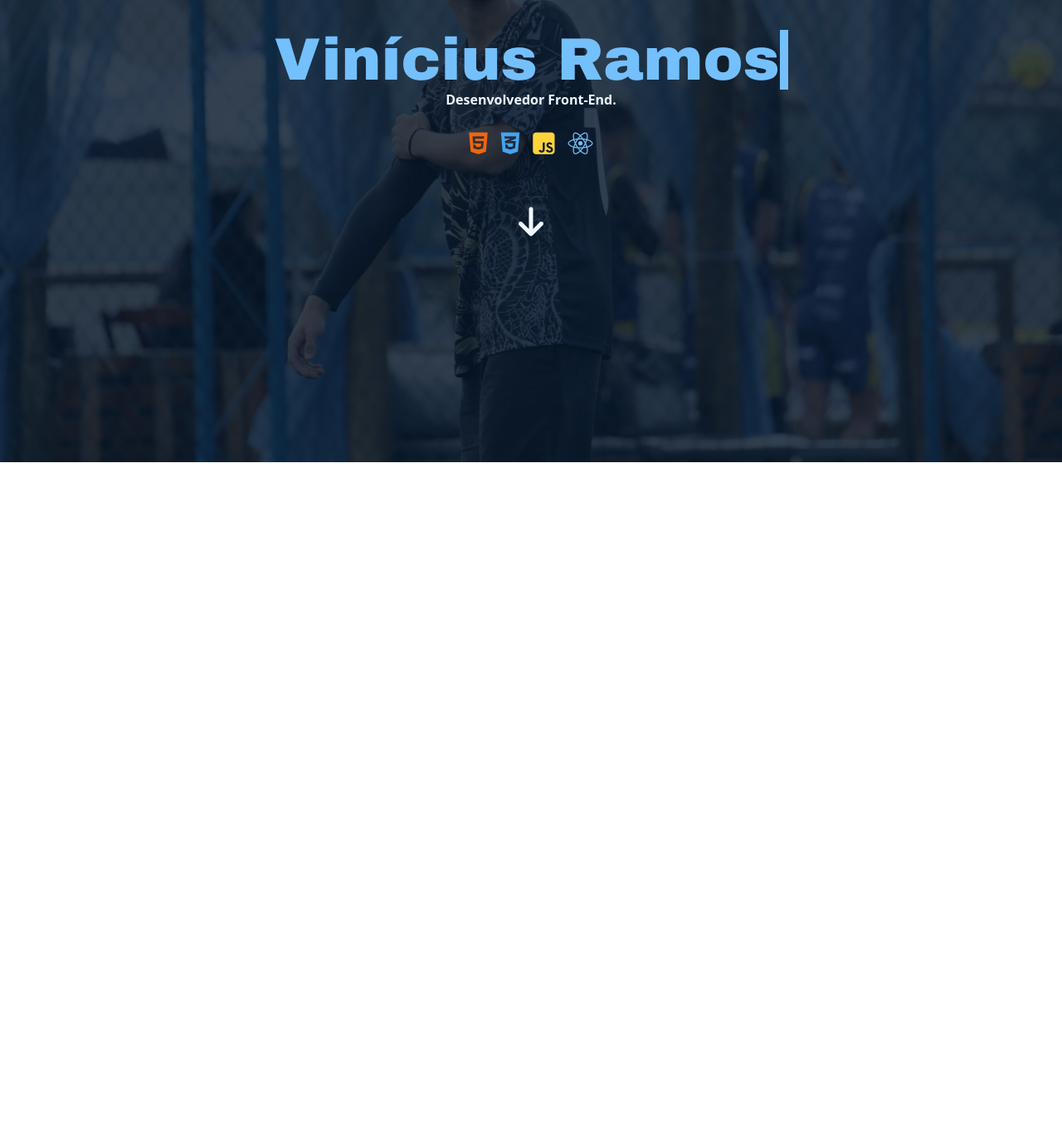
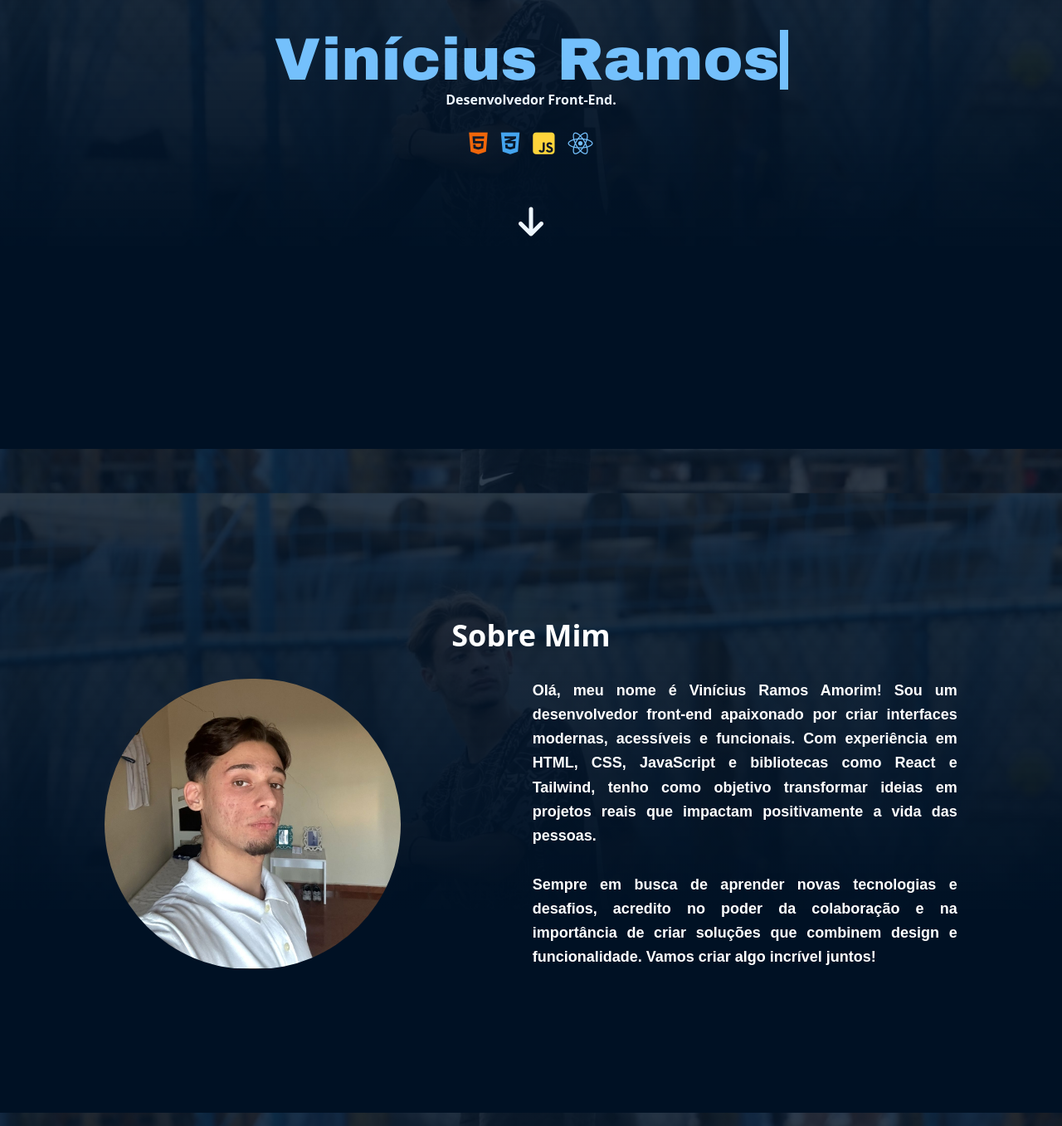
Before and after one commit to FrontVico/Portifolio, a website: page index.html in a window 1280 px wide. Shown: the part 259-1616 px from the top of the page at 83% size. Before the commit the page ends 816 px from the top, so only its background shows below. Drawn offline with Linux system fonts and the light colour scheme; a web font is replaced by a local one.

Commit message:
About finalizado

```diff
--- a/css/home.css
+++ b/css/home.css
@@ -3,8 +3,17 @@
 @tailwind utilities;
 
 /* FONTES */
+@import url('https://fonts.googleapis.com/css2?family=Archivo+Black&family=DynaPuff:wght@400..700&family=Gotu&family=Host+Grotesk:ital,wght@0,300..800;1,300..800&family=Josefin+Sans:ital,wght@0,100..700;1,100..700&family=Merriweather:ital,wght@0,300;0,400;0,700;0,900;1,300;1,400;1,700;1,900&family=Playfair+Display:ital,wght@0,400..900;1,400..900&family=Poppins:ital,wght@0,100;0,200;0,300;0,400;0,500;0,600;0,700;0,800;0,900;1,100;1,200;1,300;1,400;1,500;1,600;1,700;1,800;1,900&family=Quicksand:wght@300..700&family=Red+Hat+Display:ital,wght@0,300..900;1,300..900&display=swap');
 @import url('https://fonts.googleapis.com/css2?family=Archivo+Black&family=DynaPuff:wght@400..700&family=Josefin+Sans:ital,wght@0,100..700;1,100..700&family=Merriweather:ital,wght@0,300;0,400;0,700;0,900;1,300;1,400;1,700;1,900&family=Playfair+Display:ital,wght@0,400..900;1,400..900&family=Quicksand:wght@300..700&family=Red+Hat+Display:ital,wght@0,300..900;1,300..900&display=swap');
 /* FONTES */
+
+html {
+  scroll-behavior: smooth;
+}
+
+  body {
+    height: 90vh;
+  }
 
   header {
     margin-top: -60px;
@@ -34,6 +43,7 @@
     color: #008eff;
   }
 
+
    /* Efeito de escrita no h1 */
    .typewriter h1 {
     overflow: hidden;
@@ -41,6 +51,16 @@
     margin: 0 auto;
     border-right: .15em solid #74C0FC;
     animation: typing 3s steps(30, end) forwards;
+}
+
+  .About p {
+    font-family: "Gotu", sans-serif;
+    font-weight: bold;
+  }
+
+  .fotoperfil {
+    width: 100%;
+    height: 350px;
   }
 
   /* Animação de digitação */
--- a/index.html
+++ b/index.html
@@ -14,10 +14,10 @@
     <link rel="stylesheet" href="https://cdnjs.cloudflare.com/ajax/libs/font-awesome/6.5.0/css/all.min.css">
 
     <!-- JS-->
-    <script src="js/home.js"></script>
+    <script src="js/home.js" defer></script>
     <!-- JS-->
 </head>
-<body class="bg-cover bg-center" style="background: linear-gradient(rgba(0, 17, 36, 0.8), rgba(0, 17, 36, 0.8)), url('img/bg.jpeg'); background-size: cover; background-position: center; background-attachment: fixed; background-repeat: no-repeat;">
+<body class="bg-cover bg-center" style="background: linear-gradient(to bottom, rgba(0, 17, 36, 0.8), rgba(0, 17, 36, 1) 70%, #001124 100%), url('img/bg.jpeg'); background-size: cover; background-position: center; background-attachment: fixed; background-repeat: no-repeat;">
 
     <!-- NAVBAR -->
     <nav class="bg-transparent text-xl p-6 font-semibold flex justify-center md:justify-between items-center" style="color: #eef7ff;">
@@ -32,7 +32,6 @@
     <!-- HEADER -->
     <header class="h-screen flex items-center justify-center flex-col">
         <div class="flex flex-col items-center justify-center p-6 typewriter">
-            <!-- Nome com quebra no mobile -->
             <h1 class="text-7xl text-center md:flex md:flex-row md:space-x-2 md:whitespace-nowrap break-words" style="color: #74C0FC;">
                 Vinícius <br class="md:hidden"> Ramos
             </h1>
@@ -43,18 +42,56 @@
                 <i class="fa-brands fa-square-js icon" style="color: #FFD43B;"></i>
                 <i class="fa-brands fa-react icon" style="color: #74C0FC;"></i>
             </div>
-            <!-- Seta indicando para descer -->
-            <i class="fa-solid fa-arrow-down scroll-arrow"><a href="#About"></a></i>
+            <div>
+                <button>
+                    <i class="fa-solid fa-arrow-down scroll-arrow"></i>
+                    <a href="#About"></a>
+                </button>
+            </div>
         </div>
     </header>
     <!-- HEADER -->
 
     <!-- ABOUT -->
-     <section id="About">
-
-     </section>
+    <section id="About" class="About min-h-screen flex flex-col items-center justify-center py-16 md:py-8">
+        <h1 class="text-4xl font-bold text-white mb-8 hidden-opacity" data-animate>
+            Sobre Mim
+        </h1>
+        <div class="container mx-auto flex flex-col md:flex-row items-center justify-center md:justify-evenly text-center md:text-left gap-x-8">
+            <div class="flex-shrink-0 hidden-opacity" data-animate>
+                <img
+                    class="fotoperfil w-48 h-48 rounded-full mx-auto md:mx-0"
+                    src="./img/fotoAbout.jpg"
+                    alt="Foto de perfil"
+                >
+            </div>
+            <div id="txt-about" class="txt-about text-white max-w-lg mt-8 md:mt-0 mx-4 md:mx-0 hidden-opacity" data-animate>
+                <p class="text-lg leading-relaxed text-justify">
+                    Olá, meu nome é Vinícius Ramos Amorim! Sou um desenvolvedor front-end apaixonado por criar interfaces modernas, acessíveis e funcionais. Com experiência em HTML, CSS, JavaScript e bibliotecas como React e Tailwind, tenho como objetivo transformar ideias em projetos reais que impactam positivamente a vida das pessoas.
+                    <br><br>
+                    Sempre em busca de aprender novas tecnologias e desafios, acredito no poder da colaboração e na importância de criar soluções que combinem design e funcionalidade. Vamos criar algo incrível juntos!
+                </p>
+            </div>
+        </div>
+    </section>
     <!-- ABOUT -->
 
+    <script>
+     // Remova este trecho do arquivo ou comente-o
+    document.querySelectorAll('nav a[href^="#"]').forEach(anchor => {
+        anchor.addEventListener('click', function(e) {
+        e.preventDefault();
+        const targetId = this.getAttribute('href').substring(1);
+        const targetElement = document.getElementById(targetId);
 
+        if (targetElement) {
+            window.scrollTo({
+                top: targetElement.offsetTop,
+                behavior: 'smooth'
+            });
+        }
+    });
+});
+  </script>
 </body>
 </html>
```
Also changed, not shown: css/tailwind.css, img/fotoAbout.jpg (added). Lines whose indentation alone changed are shown as unchanged.
